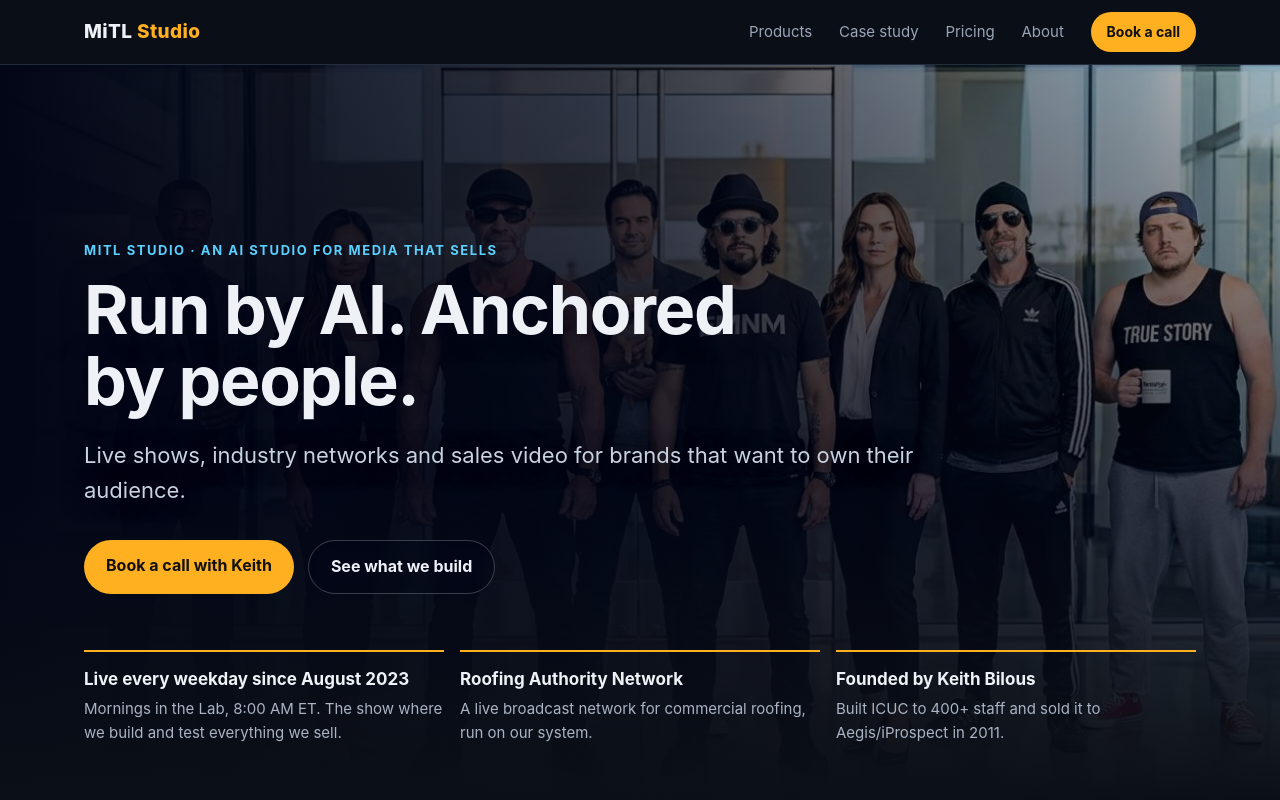
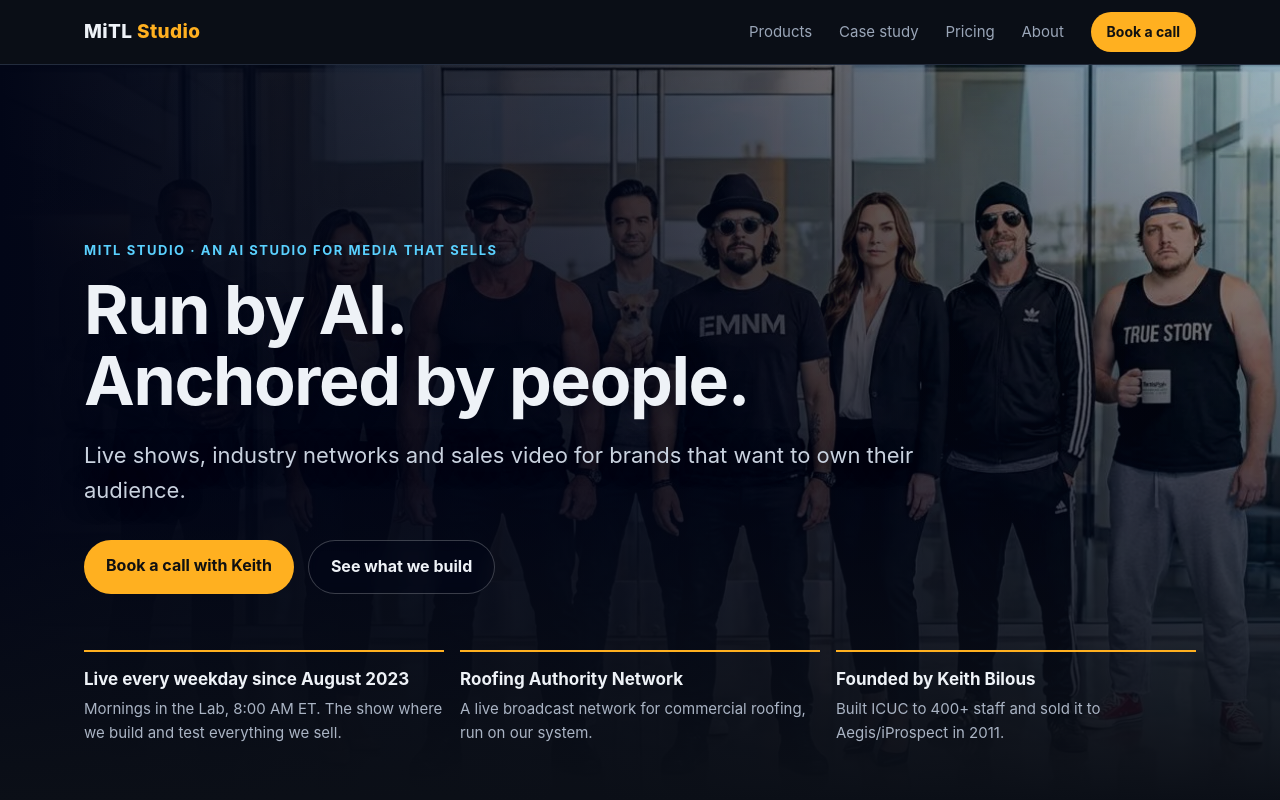
Before and after one commit to morningsinthelab/mitl-studio, a plain HTML site: page index.html in a window 1280 px wide. Shown: the top 800 px of the page. Drawn offline with Linux system fonts and the light colour scheme.

Commit message:
Homepage v2: break H1 after 'Run by AI.'

```diff
--- a/index.html
+++ b/index.html
@@ -115,7 +115,7 @@ nav a{color:var(--muted);text-decoration:none;margin-left:22px;font-size:15px}na
 .hero .btn.ghost{background:rgba(2,6,23,.45);backdrop-filter:blur(6px);border-color:rgba(255,255,255,.22)}
 .hero .proof div{color:#aab4c4}
 .eyebrow{color:var(--accent2);font-weight:700;text-transform:uppercase;letter-spacing:.12em;font-size:13px}
-h1{font-size:clamp(38px,6vw,68px);line-height:1.04;margin:14px 0 22px;letter-spacing:-.02em;max-width:16ch}
+h1{font-size:clamp(38px,6vw,68px);line-height:1.04;margin:14px 0 22px;letter-spacing:-.02em;max-width:18ch}
 .lede{font-size:clamp(18px,2.2vw,22px);color:var(--muted);max-width:60ch;margin:0 0 32px}
 .cta-row{display:flex;gap:14px;flex-wrap:wrap}
 .proof{display:grid;grid-template-columns:repeat(3,1fr);gap:16px;margin-top:56px}
@@ -173,7 +173,7 @@ footer a{display:block;color:var(--muted);text-decoration:none;margin-bottom:6px
   </div>
   <div class="wrap hero-content">
   <div class="eyebrow">MiTL Studio · An AI studio for media that sells</div>
-  <h1 id="hero-title">Run by AI. Anchored by people.</h1>
+  <h1 id="hero-title">Run by AI.<br> Anchored by people.</h1>
   <p class="lede">Live shows, industry networks and sales video for brands that want to own their audience.</p>
   <div class="cta-row">
     <a class="btn" href="https://ro.am/keith">Book a call with Keith</a>
```
